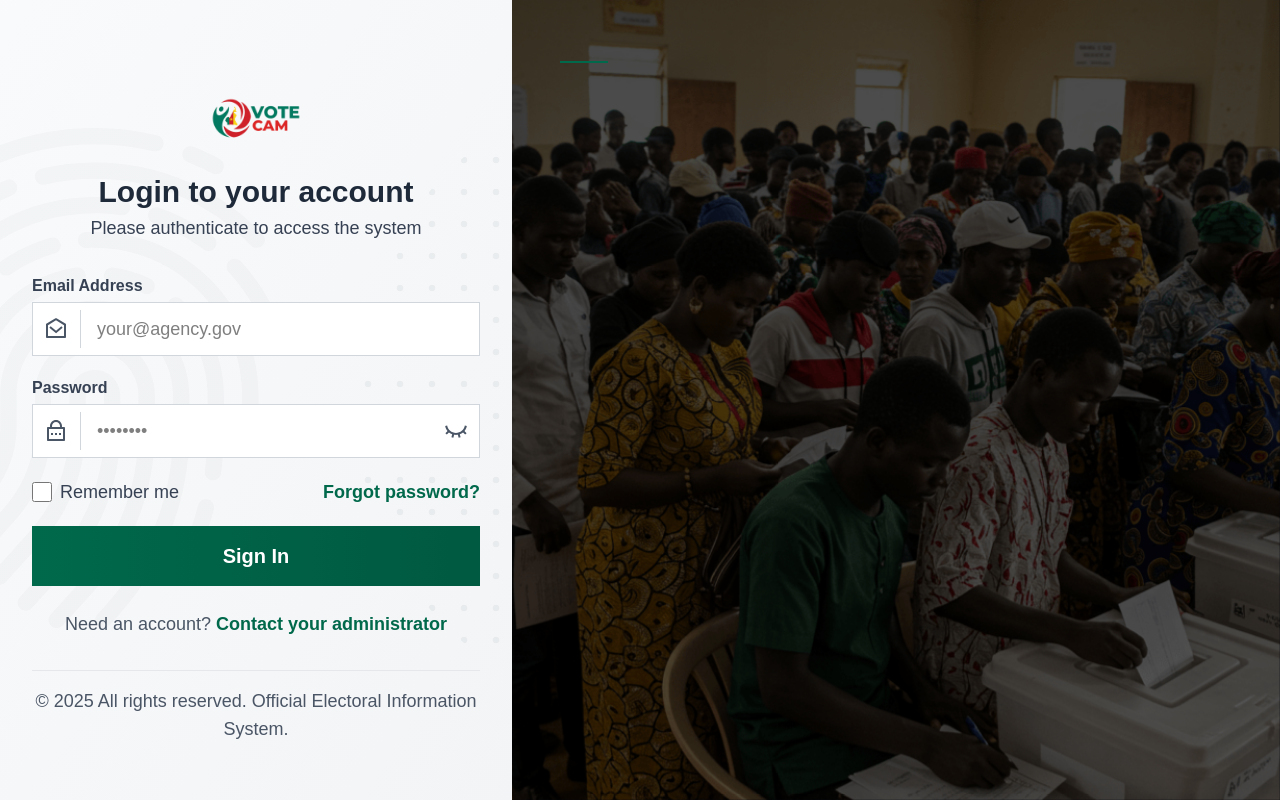
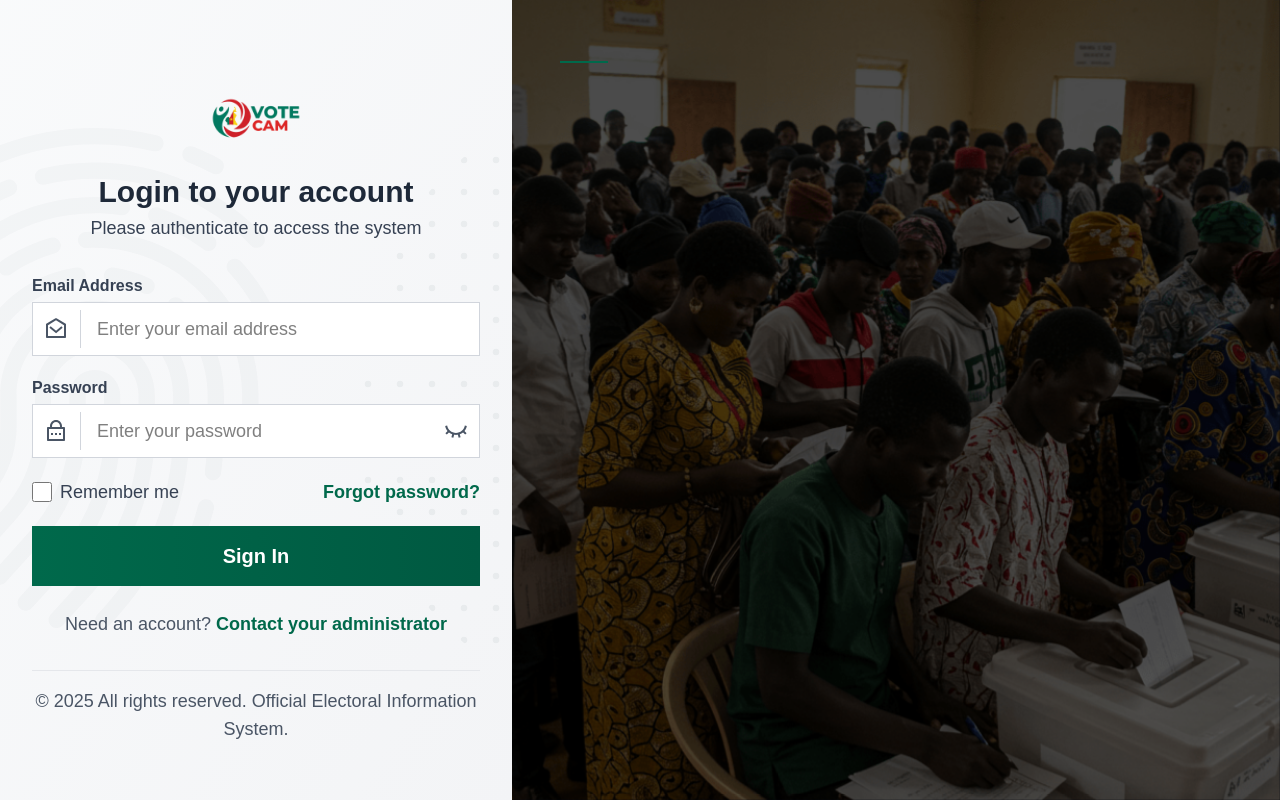
Before and after one commit to votecam/election, a React (Vite) app: page /login in a window 1280 px wide. Built offline with nearby package versions, Linux system fonts and the light colour scheme; a web font is replaced by a local one.

Commit message:
placeholder commiot

```diff
--- a/src/components/app/auth/Login.jsx
+++ b/src/components/app/auth/Login.jsx
@@ -118,7 +118,7 @@ const Login = () => {
                     "--tw-border-opacity": 1,
                     "--tw-border-color": "rgba(0, 105, 75, var(--tw-border-opacity))"
                   }}
-                  placeholder="your@agency.gov"
+                  placeholder="Enter your email address"
                   required
                 />
               </div>
@@ -148,7 +148,7 @@ const Login = () => {
                     "--tw-border-opacity": 1,
                     "--tw-border-color": "rgba(0, 105, 75, var(--tw-border-opacity))"
                   }}
-                  placeholder="••••••••"
+                  placeholder="Enter your password"
                   required
                 />
                 <button
```
